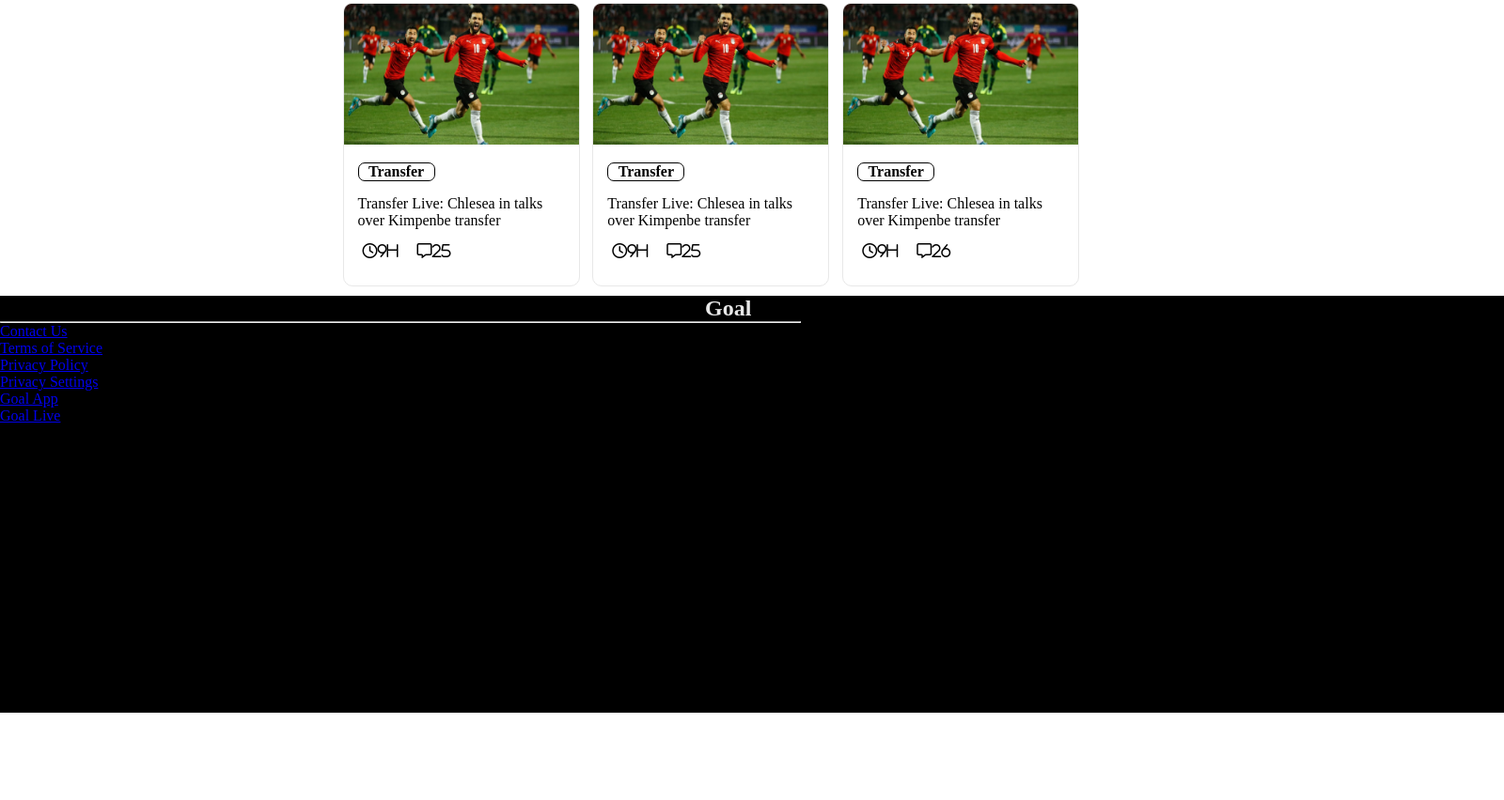
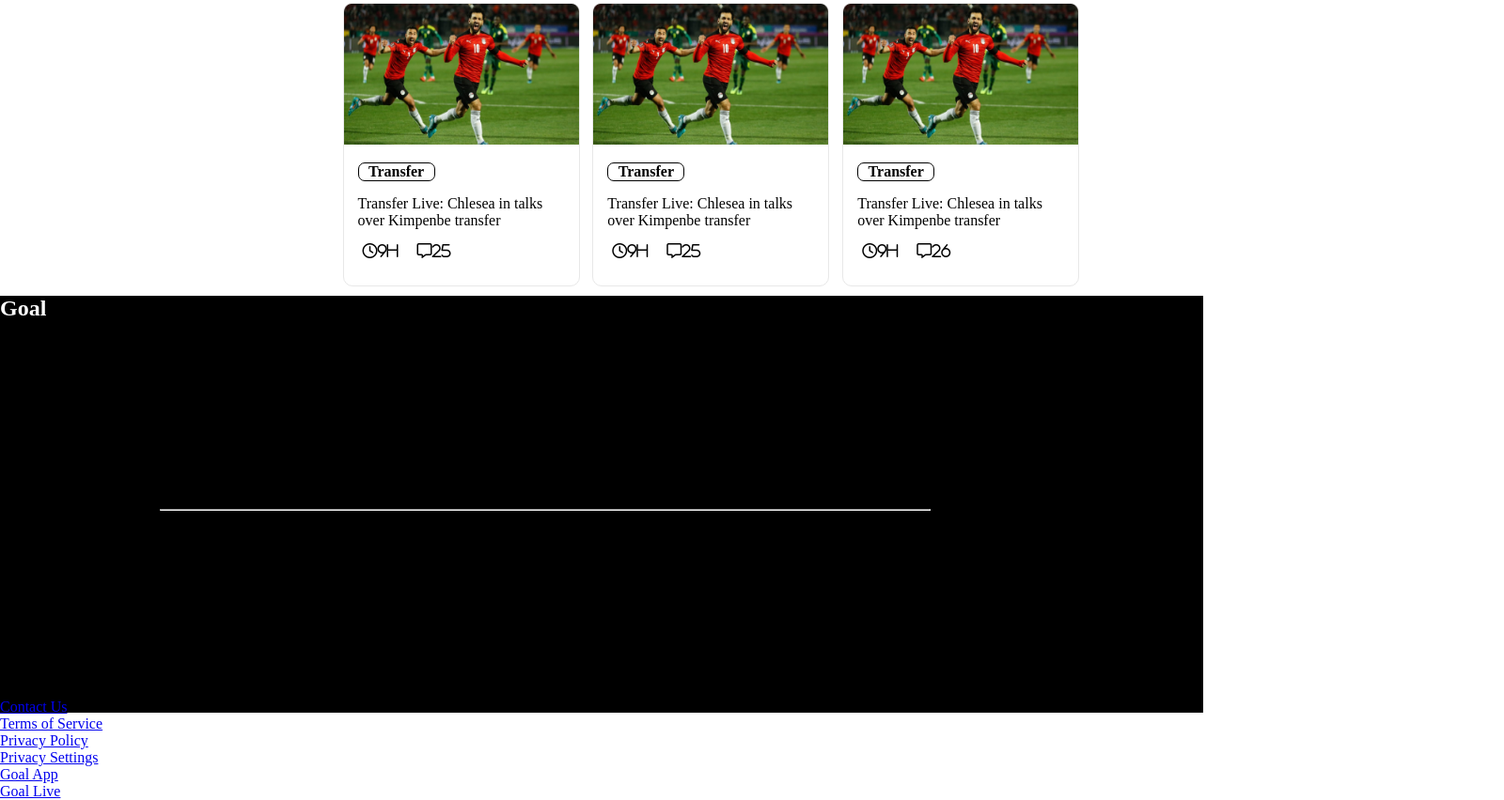
Before and after one commit to DelwarHosssain/2nd-assignment, a plain HTML site: page index.html in a window 1280 px wide. Shown: the part 1121-1973 px from the top of the page at 94% size, 1600 px wide, since content can reach past the window. Before the commit the page ends 1880 px from the top, so only its background shows below. Drawn offline with Linux system fonts and the light colour scheme.

Commit message:
main-done

```diff
--- a/css/style.css
+++ b/css/style.css
@@ -116,17 +116,16 @@ margin: 15px 15px;
 /* .................footer..................... */
 .fmain{
     background-color: black;
-    width: 1600px;
+    width: 100%;
     height: 444px;
 }
-.fheader{
-    color: #E8E8E8;
-    width: 100px;
-    margin: auto;
+.goal{
+    color: #ffff;
 }
 hr{
-    margin: 200px 5px0;
-    width: 50%;
+    margin: 200px 170px;
+    width: 60%;
     padding-right: 50px;
+    color: #FFFFFF;
 
 }
--- a/index.html
+++ b/index.html
@@ -200,7 +200,7 @@
         <section>
              <div class="fmain">
                 <div class="fheader">
-                    <h1>Goal</h1>
+                    <h1 class="goal">Goal</h1>
                 </div>
                 <hr>
                 <div class="fnav">
```
